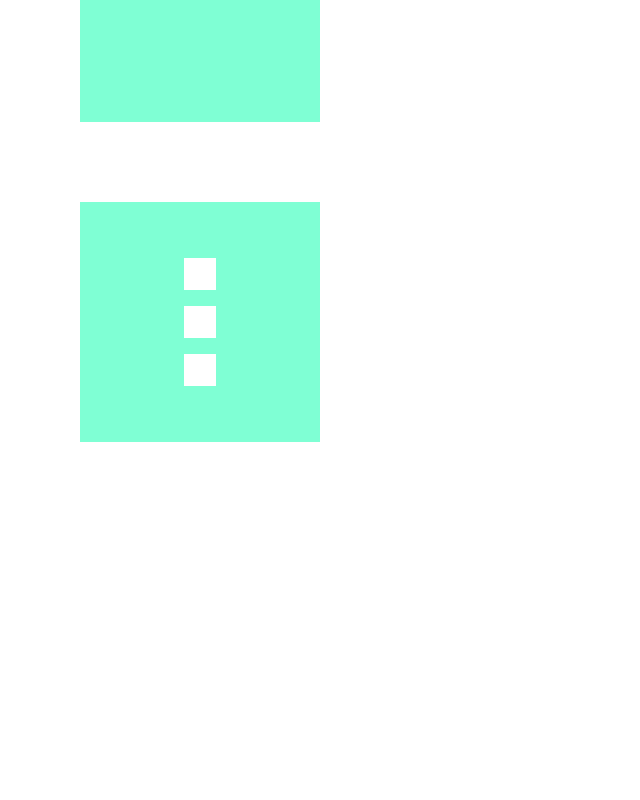
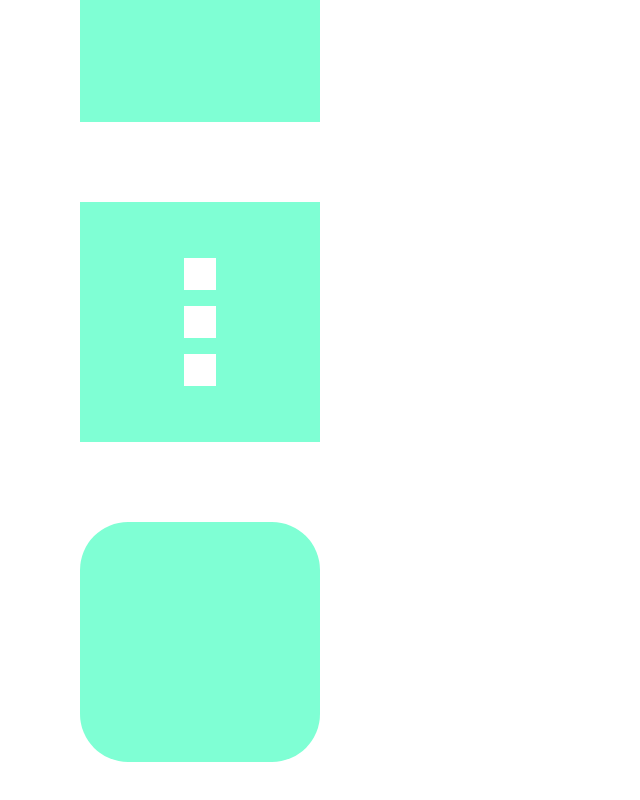
Before and after one commit to VishiChaurasiya/Framer-Motion, a React (Create React App) app: page / in a window 1280 px wide. Shown: the part 518-1318 px from the top of the page, without its empty margins (0-640 px from the left). Before the commit the page ends 1120 px from the top, so only its background shows below. Built offline with nearby package versions, Linux system fonts and the light colour scheme; the HTML template or start-up script is replaced by a standard one.

Commit message:
Add Box4

```diff
--- a/src/App.js
+++ b/src/App.js
@@ -2,6 +2,7 @@
 import Box1 from "./components/Box1/Box1";
 import Box2 from "./components/Box2/Box2";
 import Box3 from "./components/Box3/Box3";
+import Box4 from "./components/Box4/Box4";
 
 function App() {
   return (
@@ -9,6 +10,7 @@
       <Box1 />
       <Box2 />
       <Box3 />
+      <Box4 />
     </div>
   );
 }
--- /dev/null
+++ b/src/components/Box4/Box4.jsx
@@ -0,0 +1,22 @@
+import React, { useState } from "react";
+import { motion } from "framer-motion";
+
+const Box4 = () => {
+  return (
+    <div className="box-container">
+      <motion.div
+        className="box"
+        animate={{
+          scale: [1, 1.4, 1.4, 1, 1],
+          borderRadius: ["20%", "20%", "50%", "50%", "20%"],
+          rotate: [0, 0, 270, 270, 0],
+        }}
+        transition={{
+          duration: 2,
+        }}
+      ></motion.div>
+    </div>
+  );
+};
+
+export default Box4;
```
